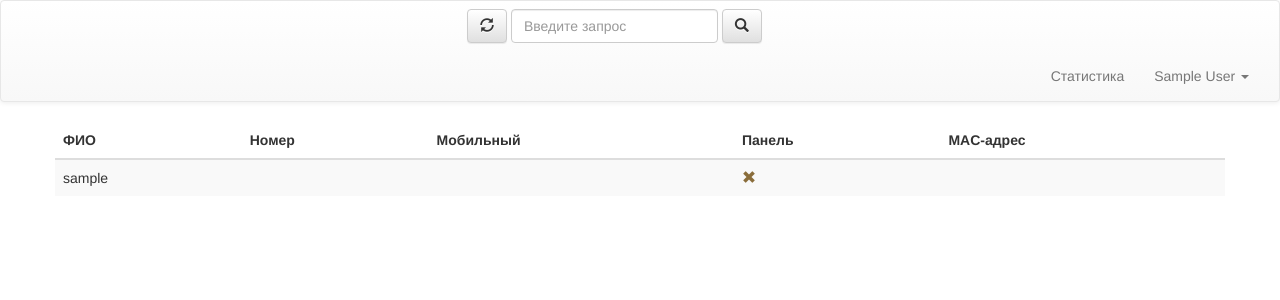
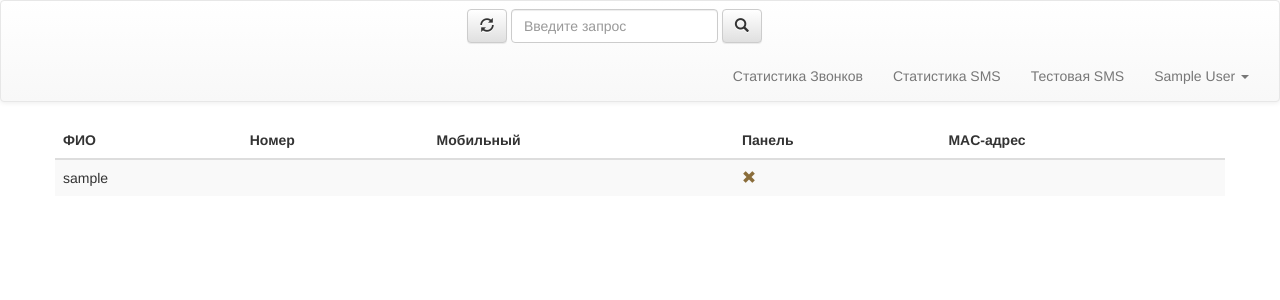
Before and after one commit to pinballwizard/phone, a Django app: template phonebook/templates/phonebook/phonebook.html in a window 1280 px wide. Shown: the top 300 px of the page. Run offline with Django 3.2, Linux system fonts and the light colour scheme; the template is opened without the code that fills it: values that come from a table or form of the project are taken from there, others are empty; the visitor is signed in with stand-in values (Sample User, id 1); data comes from the database, SQL or seed files in the repository; parts of the project's set-up code (start-up, migrations or seed data) failed here and were passed over; some libraries are stand-ins or nearby versions.

Commit message:
minor fix

```diff
--- a/phonebook/templates/phonebook/phonebook.html
+++ b/phonebook/templates/phonebook/phonebook.html
@@ -6,7 +6,7 @@
     Телефонная книга
 {% endblock title %}
 {% block nav_search %}
-    <div class="col-md-6 col-md-offset-4">
+    <div class="col-md-4 col-md-offset-4">
         <form class="navbar-form navbar-left" action="{% url 'phonebook:phonebook' %}" role="search" method="get">
             <a class="btn btn-default" href="{% url 'phonebook:refresh' %}">
                 <i class="glyphicon glyphicon-refresh"></i>
--- a/phonebook/templates/phonebook/template.html
+++ b/phonebook/templates/phonebook/template.html
@@ -24,7 +24,11 @@
                 {% block nav_search %}
                 {% endblock nav_search %}
                 <ul class="nav navbar-nav navbar-right">
-                    <li><a href="{% url 'phonebook:stats' %}">Статистика</a></li>
+                    {% if user.is_authenticated %}
+                        <li><a href="{% url 'phonebook:stats' %}">Статистика Звонков</a></li>
+                        <li><a href="{% url 'sms:stats' %}">Статистика SMS</a></li>
+                        <li><a href="{% url 'sms:test_sms' %}">Тестовая SMS</a></li>
+                    {% endif %}
                     <li class="dropdown">
                         {% if user.is_authenticated %}
                             <a href="#" class="dropdown-toggle" data-toggle="dropdown" role="button" aria-haspopup="true" aria-expanded="false">
--- a/sms/admin.py
+++ b/sms/admin.py
@@ -14,7 +14,7 @@ class SmsReceivedAdmin(admin.ModelAdmin):
 @admin.register(SmsSended)
 class SmsSendedAdmin(admin.ModelAdmin):
     date_hierarchy = 'date'
-    readonly_fields = ('date', 'user', 'password', 'action', 'target', 'message', 'url')
-    list_display = ('date', 'action', 'target', 'message')
+    readonly_fields = ('date', 'user', 'password', 'action', 'target', 'message', 'url', 'delivered')
+    list_display = ('date', 'action', 'target', 'message', 'delivered')
     search_fields = ['date', 'action', 'target']
     list_filter = ('action',)
--- a/sms/templates/sms/smsstats.html
+++ b/sms/templates/sms/smsstats.html
@@ -18,12 +18,12 @@
                 </thead>
                 <tbody>
                     <tr>
-                        <td>Получено</td>
+                        <td>Отправлено</td>
                         <td>{{ sms_sended }}</td>
                         <td>{{ sms_sended_last_month }}</td>
                     </tr>
                     <tr>
-                        <td>Отправлено</td>
+                        <td>Получено</td>
                         <td>{{ sms_recieved }}</td>
                         <td>{{ sms_recieved_last_month }}</td>
                     </tr>
--- a/sms/views.py
+++ b/sms/views.py
@@ -18,7 +18,7 @@ def mssql_connect(id):
     }
     with pymssql.connect(**conn_data) as connection:
         with connection.cursor() as cursor:
-            query = "SELECT AnswerText FROM DataTable WHERE AbonentId={0}".format(id.decode('utf-8').encode('cp1251'))
+            query = "SELECT AnswerText FROM DataTable WHERE AbonentId={0}".format(id)
             try:
                 cursor.execute(query)
                 result = cursor.fetchone()[0]
@@ -88,7 +88,7 @@ def test_sms(request):
     if request.method == 'POST':
         message = request.POST['text']
         target = request.POST['target']
-        if post_sms(message, target):
+        if post_sms(message, target) is requests.codes.ok:
             return HttpResponse("Тестовая отправка на номер {0} прошла успешно".format(target))
         else:
             return HttpResponse("Ошибка отправки")
```
